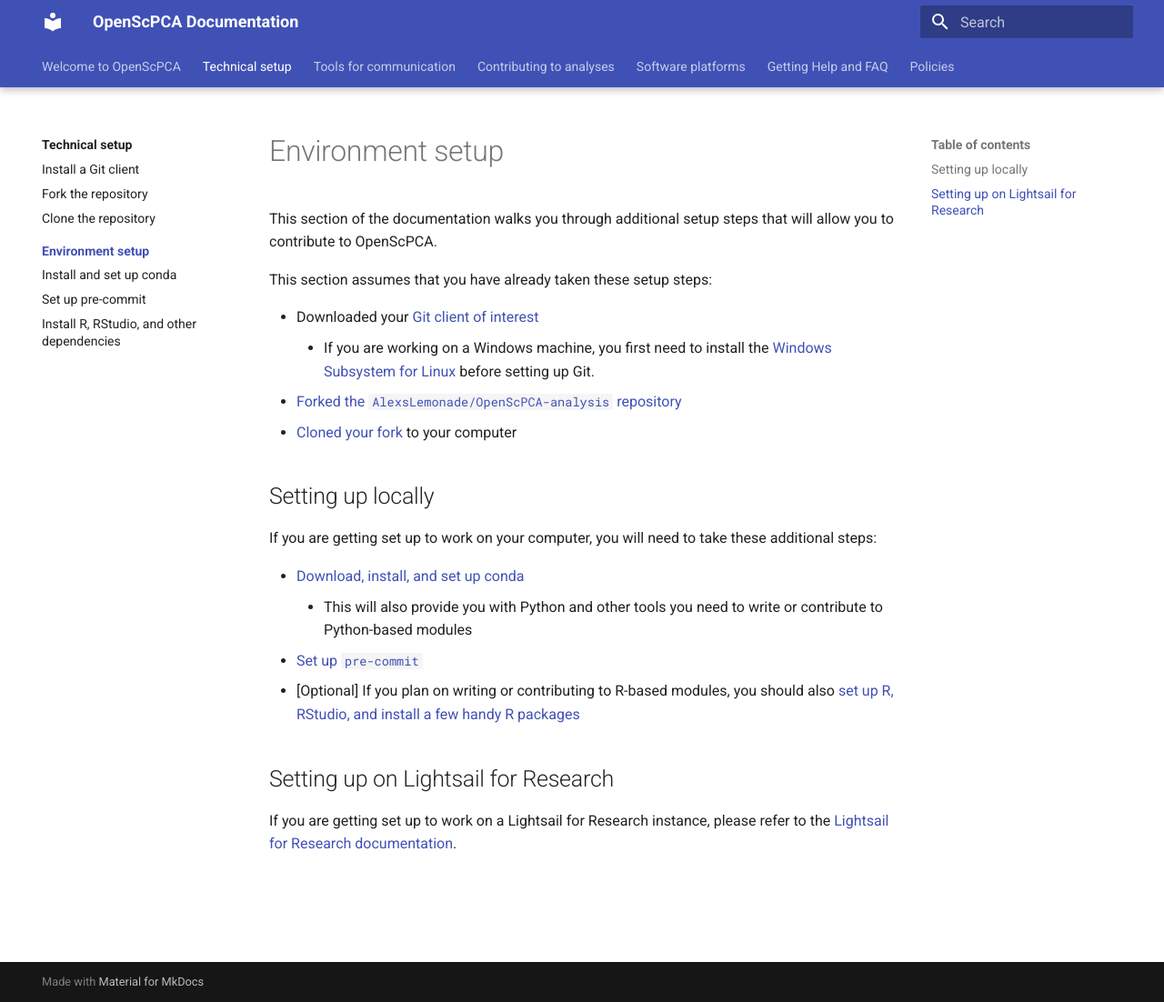
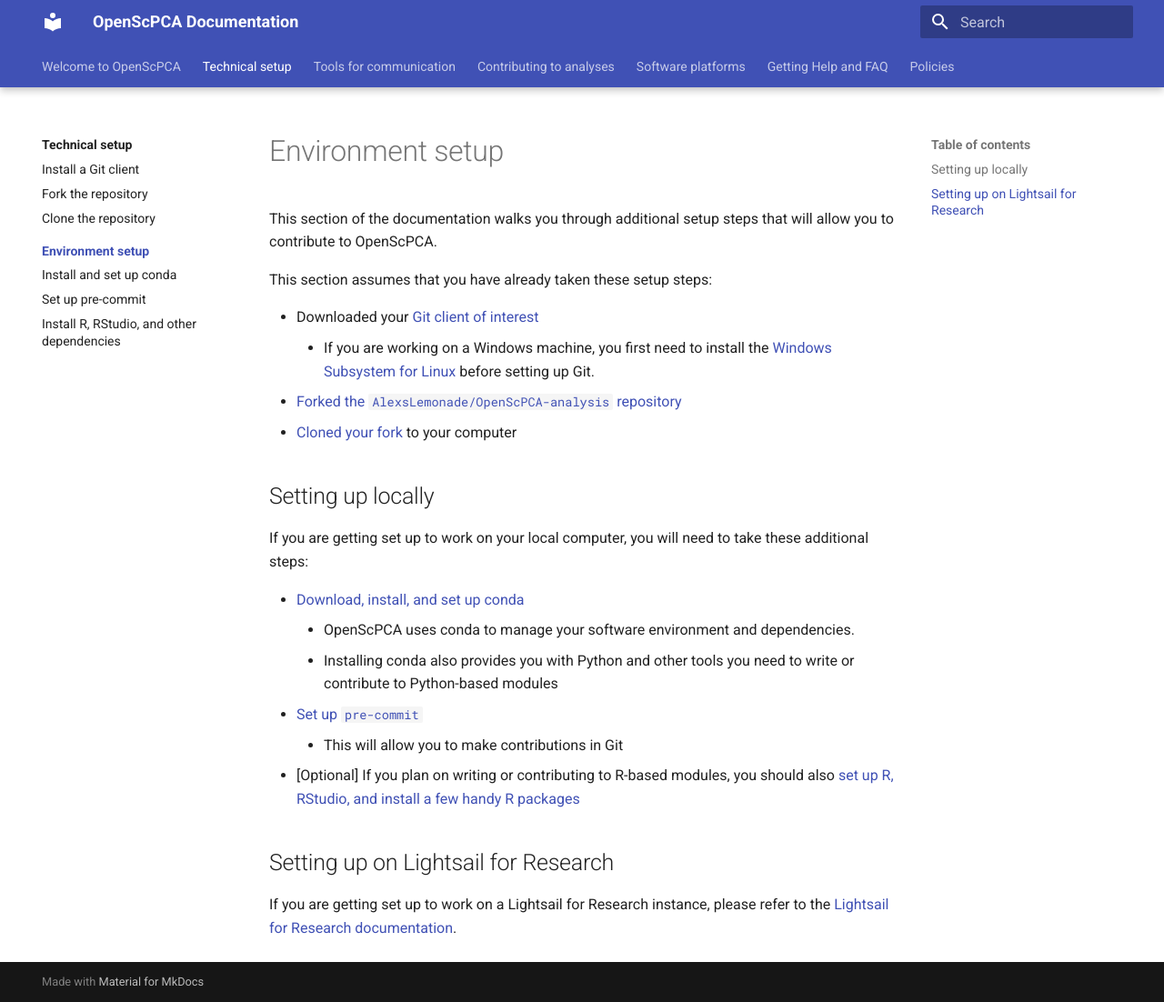
Before and after one commit to AlexsLemonade/OpenScPCA-analysis, an MkDocs documentation site: the page built from docs/technical-setup/environment-setup/index.md, in a window 1280 px wide and 1102 px high. Shown: the whole window at 91% size. Built offline with MkDocs 1.6.1 and Material for MkDocs 9.7.7, drawn with Linux system fonts in a browser that asks for light colours.

Commit message:
add more conda context, and add _local_ computer

```diff
--- a/docs/technical-setup/environment-setup/index.md
+++ b/docs/technical-setup/environment-setup/index.md
@@ -11,11 +11,13 @@ This section assumes that you have already taken these setup steps:
 
 ## Setting up locally
 
-If you are getting set up to work on your computer, you will need to take these additional steps:
+If you are getting set up to work on your local computer, you will need to take these additional steps:
 
 - [Download, install, and set up conda](./setup-conda.md)
-    - This will also provide you with Python and other tools you need to write or contribute to Python-based modules
+    - OpenScPCA uses conda to manage your software environment and dependencies.
+    - Installing conda also provides you with Python and other tools you need to write or contribute to Python-based modules
 - [Set up `pre-commit`](./setup-precommit.md)
+    - This will allow you to make contributions in Git
 - [Optional] If you plan on writing or contributing to R-based modules, you should also [set up R, RStudio, and install a few handy R packages](./install-r-rstudio.md)
 
 ## Setting up on Lightsail for Research
```
Also changed, not shown: docs/technical-setup/environment-setup/setup-conda.md (+1 -1 lines).
